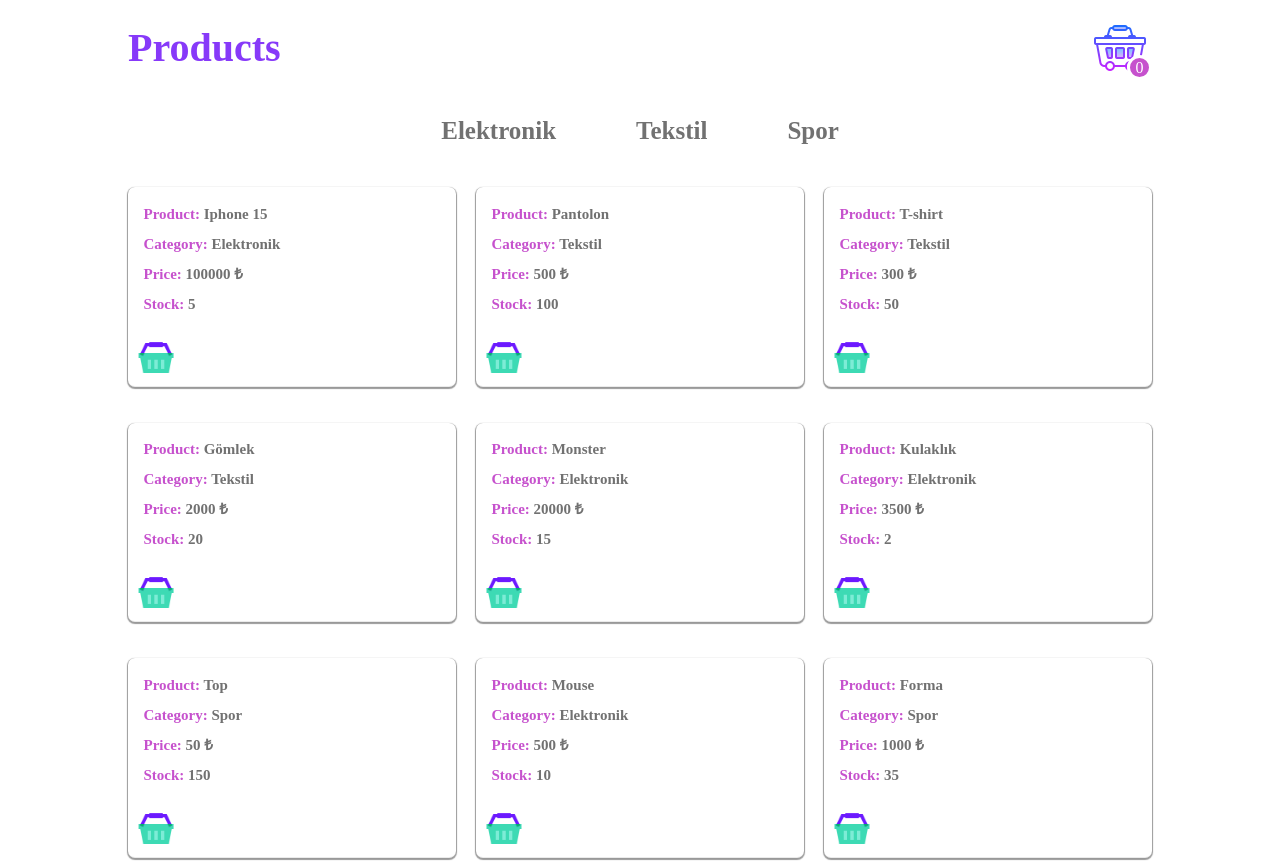
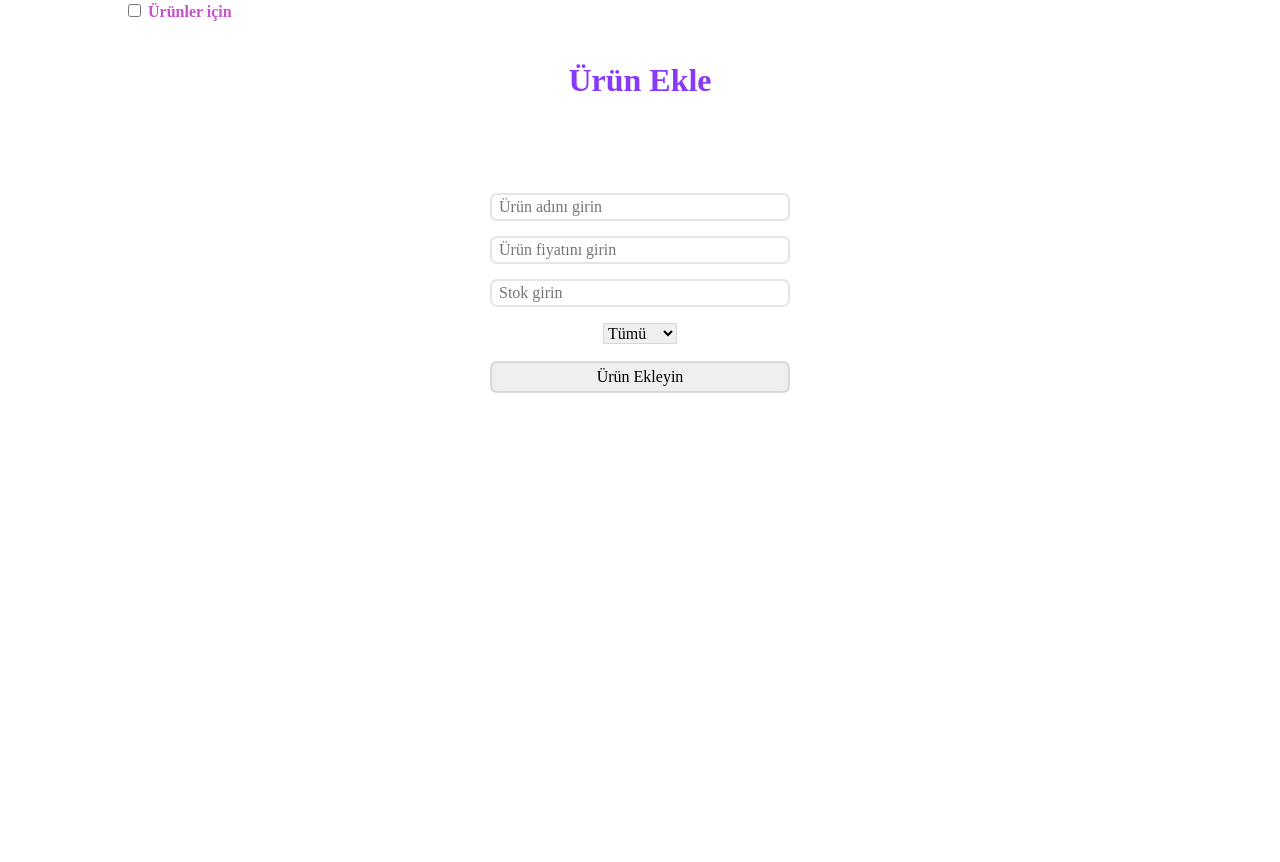
Before and after one commit to begumirci/reactProject, a React (Vite) app: page / in a window 1280 px wide. Shown: the top 862 px of the page. After the commit the page ends 800 px from the top, so only its background shows below. Built offline with nearby package versions, Linux system fonts and the light colour scheme.

Commit message:
ürün ekleme eklendi

```diff
--- a/src/App.css
+++ b/src/App.css
@@ -222,3 +222,62 @@ li{
   font-weight: bold;
   margin-bottom:1.5em;
 }
+
+.inputs{
+  display: flex;
+  flex-direction: column;
+  gap:15px;
+  justify-content: center;
+  align-items: center;
+}
+
+.inputs input{
+  width:300px;
+  border-radius: 7px;
+  border-style:solid;
+  border-color: rgba(0,0,0,0.1);
+}
+
+.inputs input::placeholder{
+  padding-left:7px;
+}
+
+.inputs input:first-child{
+  margin-top:25px;
+}
+
+.ürün-ekle{
+  width:300px;
+  border-radius: 7px;
+  border-style:solid;
+  border-color: rgba(0,0,0,0.1);
+  padding-block:2px;
+  cursor: pointer;
+}
+
+.ürün-ekle:hover{
+  background-color: #C651CD;
+  color:wheat;
+}
+
+.ürünicin{
+  color:#C651CD;
+  font-weight: bold;
+  font-size:1em;
+  margin-top:2rem;
+}
+
+.ürünicin input{
+  margin-right: 7px;
+}
+
+.category-kismi{
+  border-color: rgba(0,0,0,0.1);
+}
+
+.urunler-header{
+  text-align: center;
+  color:#8739F9;
+  margin-bottom:2em;
+  margin-top:1em;
+}
--- a/src/App.jsx
+++ b/src/App.jsx
@@ -4,8 +4,346 @@ import Basketlogo from './assets/icons8-basket-48.png';
 import Basketalllogo from './assets/icons8-basket-64.png';
 import useStickyState from '../src/helper';
 
-const productList = [
-    {
+// const productList = [
+//     {
+//       id:1,
+//       title:'Iphone 15',
+//       category:'Elektronik',
+//       price:100000,
+//       stock:5
+//       },
+//     {
+//       id:2,
+//       title:'Pantolon',
+//       category:'Tekstil',
+//       price:500,
+//       stock:100
+//     },
+//     {
+//       id:3,
+//       title:'T-shirt',
+//       category:'Tekstil',
+//       price:300,
+//       stock:50
+//     },
+//     {
+//       id:4,
+//       title:'Gömlek',
+//       category:'Tekstil',
+//       price:2000,
+//       stock:20
+//     },
+//     {
+//       id:5,
+//       title:'Monster',
+//       category:'Elektronik',
+//       price:20000,
+//       stock:15
+//     },
+//     {
+//       id:6,
+//       title:'Kulaklık',
+//       category:'Elektronik',
+//       price:3500,
+//       stock:2
+//     },
+//     {
+//       id:7,
+//       title:'Top',
+//       category:'Spor',
+//       price:50,
+//       stock:150
+//     },
+//     {
+//       id:8,
+//       title:'Mouse',
+//       category:'Elektronik',
+//       price:500,
+//       stock:10
+//     },
+//     {
+//       id:9,
+//       title:'Forma',
+//       category:'Spor',
+//       price:1000,
+//       stock:35
+//     },
+//     {
+//       id:10,
+//       title:'Ayakkabı',
+//       category:'Tekstil',
+//       price:1000,
+//       stock:10
+//     },
+//     {
+//       id:11,
+//       title:'HP',
+//       category:'Elektronik',
+//       price:50000,
+//       stock:5
+//     },
+//     {
+//       id:12,
+//       title:'Çanta',
+//       category:'Tekstil',
+//       price:550,
+//       stock:3
+//     }
+
+//   ]
+
+
+let adet = 0;
+
+function ShoppingCart({ cart, setCart, price, setPrice, productList, setProductList}){
+
+  //Sepette ürün yoksa sepeti gösterme
+  if(cart.length === 0 ){
+    return;
+  }
+
+  //Bütün sepeti sil
+  function deleteCart(){
+  setCart([]);
+  setPrice(0);
+}
+
+  //Sepet içinde adet arttırma
+  function increase(productId){
+    const productAdd = productList.find(x => x.id == productId);
+
+    if(productAdd.stock > 0){
+            const updateCart = [...cart];
+            const alreadyhaveindex = updateCart.findIndex(x => x.id === productId);
+            let newPrice = price;
+
+            if(alreadyhaveindex !== -1){
+              updateCart[alreadyhaveindex].quantity += 1;
+              productAdd.stock -=1;
+              newPrice += productAdd.price;
+              setPrice(newPrice);
+              adet+=1;
+            }
+            setCart(updateCart);
+
+      }else{
+        alert('Bu üründen daha fazla yok');
+      }
+  }
+//Sepet içinde ürün arttırmak
+  function decrease(productId){
+
+    const productAdd = productList.find(x => x.id === productId);
+    const updateCart = [...cart];
+
+    const alreadyhaveindex = updateCart.findIndex(x => x.id === productId);
+    let newPrice = price;
+
+    if(alreadyhaveindex !== -1){
+      if(updateCart[alreadyhaveindex].quantity === 1){
+        productAdd.stock +=1;
+        updateCart.splice(alreadyhaveindex,1);
+        adet -=1;
+
+      }else{
+        updateCart[alreadyhaveindex].quantity -=1;
+        productAdd.stock +=1;
+        adet -=1;
+      }
+    }
+
+    setCart(updateCart);
+    newPrice -= productAdd.price;
+    setPrice(newPrice);
+  }
+
+  return (
+    <div className='basket-all' id='sepet'>
+      <h2>Sepet</h2>
+      <ul className='basket-list'>
+        {cart.map((product) => (
+          <li className='basket-item' key={product.id}>
+            <div className='basket'>
+            <span className='little-title'>Ürün Adı: {product.title}</span>
+            <span className='little-category'>Kategori: {product.category}</span>
+            <span className='little-price'>Fiyat: {product.price}</span>
+            </div>
+            <div className='increase-decrease'>
+            <span className='decrease' onClick={() => decrease(product.id)} data-decreaseid={product.id}>-</span>
+            <span className='many'>{product.quantity}</span>
+            <span className='increase' onClick={() => increase(product.id)} data-increaseid={product.id}>+</span>
+            </div>
+          </li>
+        ))}
+      </ul>
+      <hr/>
+      <div className='total-button'>
+      <span className='total'>Toplam Fiyat:{price}</span>
+      <button className='delete-btn' onClick={deleteCart} >Sepeti Sil</button>
+      </div>
+    </div>
+  );
+}
+
+function ShowList({ cart, setCart, price, setPrice, productList, setProductList }){
+
+  //Kategoriye ayırma
+  const [category, setCategory] = useState('');
+  const handleCategoryClick = (selectedCategory) => {
+    setCategory(selectedCategory);
+  };
+
+  const filteredProducts = category
+    ? productList.filter((product) => product.category === category)
+    : productList;
+
+    //Sepete ürün ekleme
+    const addToCart = (productId) => {
+
+      const productAdd = productList.find(x => x.id == productId);
+      //const productIndex = productList.findIndex(x => x.id === productId);
+
+
+          if(productAdd.stock > 0){
+            const updateCart = [...cart];
+            const alreadyhaveindex = updateCart.findIndex(x => x.id === productId);
+            let newPrice =  price;
+
+            if(alreadyhaveindex !== -1){
+              updateCart[alreadyhaveindex].quantity += 1;
+              productAdd.stock -=1;
+              newPrice+= productAdd.price;
+              setPrice(newPrice);
+              adet+=1;
+
+            }else {
+              updateCart.push({...productAdd, quantity:1})
+              productAdd.stock -=1;
+              newPrice+= productAdd.price;
+              setPrice(newPrice);
+              adet+=1;
+
+            }
+             setCart(updateCart);
+          }else {
+            alert('Bu üründen daha fazla yok');
+            return;
+
+          }
+        }
+
+  return (
+    <div>
+      <div className='header'>
+        <h1 className='title'>Products</h1>
+        <div className='img-position'>
+          <a href="#sepet"><img src={Basketalllogo} className="all-logo" alt="basket-logo2" /></a>
+          <span className='basketItem'>{adet}</span>
+        </div>
+      </div>
+      <div id="category-list">
+        <a href='#' onClick={() => handleCategoryClick('Elektronik')}>Elektronik</a>
+        <a href='#' onClick={() => handleCategoryClick('Tekstil')}>Tekstil</a>
+        <a href='#' onClick={() => handleCategoryClick('Spor')}>Spor</a>
+      </div>
+      <div className="product-list">
+        {filteredProducts.map((product) => (
+          <div className='list-item' key={product.id}>
+            <div className='product-info'>
+              <span className='product-title'><strong>Product: </strong>{product.title}</span>
+              <span className='product-title'><strong>Category: </strong>{product.category}</span>
+              <span className='product-title'><strong>Price: </strong>{product.price} ₺</span>
+              <span className='product-title'><strong>Stock: </strong>{product.stock}</span>
+            </div>
+            <img src={Basketlogo} className="logo" onClick={() => addToCart(product.id)} alt="basket-logo" />
+          </div>
+        ))}
+      </div>
+    </div>
+  );
+}
+
+function Fixed({productList, setProductList}){
+const [title, setTitle] = useState('');
+const [category,setCategory] =useState('');
+const [cost,setCost] =useState('');
+const [stock,setStock] =useState('');
+
+function addProduct(){
+
+  const newProduct = {
+    id: ProductId(),
+    title: title,
+    category: category,
+    price: cost,
+    stock :stock
+  };
+
+  setProductList([...productList,newProduct]);
+
+  setTitle('');
+  setCategory('');
+  setCost('');
+  setStock('');
+}
+
+let lastProductId = 0;
+if(localStorage.lastProductId){
+  lastProductId = Number(localStorage.lastProductId);
+
+}
+function ProductId(){
+  lastProductId ++;
+  localStorage.lastProductId = lastProductId;
+  return lastProductId;
+}
+
+ function handleChange(e){
+     setCategory(e.target.value)
+ }
+console.log(category);
+  return (
+   <div>
+    <h1 className='urunler-header'>Ürün Ekle</h1>
+    <div className='inputs'>
+      <input type="text"
+             placeholder='Ürün adını girin'
+             required
+             value = {title}
+             onChange={(e) => {setTitle(e.target.value)}}
+      />
+      <input type="number"
+             placeholder='Ürün fiyatını girin'
+             required
+             value = {cost}
+             onChange={(e) => {setCost(e.target.value)}}
+       />
+       <input type="number"
+              placeholder='Stok girin'
+              required
+              value= {stock}
+              onChange={(e) => {setStock(e.target.value)}}
+       />
+       <div className='category-option'>
+        <select className='category-kismi'  value={category} onChange={handleChange}>
+          <option value="Tümü">Tümü</option>
+          <option value="Elektrik">Elektrik</option>
+          <option value="Tekstil">Tekstil</option>
+          <option value="Spor">Spor</option>
+        </select>
+       </div>
+       <button className='ürün-ekle' onClick={addProduct}>Ürün Ekleyin</button>
+    </div>
+   </div>
+  )
+
+}
+
+export function App(){
+const [cart, setCart] = useStickyState([],'cart');
+const [price,setPrice] = useStickyState(0,'price');
+const [isEditModOn,setisEditmodOn] = useState(false);
+const [productList, setProductList] = useStickyState([{
       id:1,
       title:'Iphone 15',
       category:'Elektronik',
@@ -88,189 +426,32 @@ const productList = [
       category:'Tekstil',
       price:550,
       stock:3
-    }
-
-  ]
+    }])
 
 
-let adet = 0;
-
-function ShoppingCart({ cart, setCart, price, setPrice}){
 
 
-  if(cart.length === 0 ){
-    return;
-  }
 
-  function deleteCart(){
-  setCart([]);
-  setPrice(0);
-}
-
-
-  function increase(productId){
-    const productAdd = productList.find(x => x.id == productId);
-    const productIndex = productList.findIndex(x => x.id === productId);
-    if(productAdd.stock > 0){
-            const updateCart = [...cart];
-            const alreadyhaveindex = updateCart.findIndex(x => x.id === productId);
-            let newPrice = price;
-
-            if(alreadyhaveindex !== -1){
-              updateCart[alreadyhaveindex].quantity += 1;
-              productAdd.stock -=1;
-              newPrice += productAdd.price;
-              setPrice(newPrice);
-              adet+=1;
-            }
-            setCart(updateCart);
-
-      }else{
-        productList.splice(productIndex,1);
-        alert('Bu üründen daha fazla yok');
-        adet-=1;
-      }
-  }
-
-  function decrease(productId){
-
-    const productAdd = productList.find(x => x.id === productId);
-    const updateCart = [...cart];
-    const alreadyhaveindex = updateCart.findIndex(x => x.id === productId);
-    let newPrice = price;
-    if(alreadyhaveindex !== -1){
-      if(updateCart[alreadyhaveindex].quantity === 1){
-        productAdd.stock +=1;
-        updateCart.splice(alreadyhaveindex,1);
-        adet -=1;
-
-      }else{
-        updateCart[alreadyhaveindex].quantity -=1;
-        productAdd.stock +=1;
-        adet -=1;
-      }
-    }
-
-    setCart(updateCart);
-    newPrice -= productAdd.price;
-    setPrice(newPrice);
+function editMod(e){
+  setisEditmodOn(e.target.checked);
 }
 
   return (
-    <div className='basket-all' id='sepet'>
-      <h2>Sepet</h2>
-      <ul className='basket-list'>
-        {cart.map((product) => (
-          <li className='basket-item' key={product.id}>
-            <div className='basket'>
-            <span className='little-title'>Ürün Adı: {product.title}</span>
-            <span className='little-category'>Kategori: {product.category}</span>
-            <span className='little-price'>Fiyat: {product.price}</span>
-            </div>
-            <div className='increase-decrease'>
-            <span className='decrease' onClick={() => decrease(product.id)} data-decreaseid={product.id}>-</span>
-            <span className='many'>{product.quantity}</span>
-            <span className='increase' onClick={() => increase(product.id)} data-increaseid={product.id}>+</span>
-            </div>
-          </li>
-        ))}
-      </ul>
-      <hr/>
-      <div className='total-button'>
-      <span className='total'>Toplam Fiyat:{price}</span>
-      <button className='delete-btn' onClick={deleteCart} >Sepeti Sil</button>
-      </div>
-    </div>
-  );
-}
-
-function ShowList({ cart, setCart, price, setPrice }){
-  const [category, setCategory] = useState('');
-  const handleCategoryClick = (selectedCategory) => {
-    setCategory(selectedCategory);
-  };
-
-  const filteredProducts = category
-    ? productList.filter((product) => product.category === category)
-    : productList;
-
-    const addToCart = (productId) => {
-
-      const productAdd = productList.find(x => x.id == productId);
-      //const productIndex = productList.findIndex(x => x.id === productId);
-
-
-          if(productAdd.stock > 0){
-            const updateCart = [...cart];
-            const alreadyhaveindex = updateCart.findIndex(x => x.id === productId);
-            let newPrice =  price;
-
-            if(alreadyhaveindex !== -1){
-              updateCart[alreadyhaveindex].quantity += 1;
-              productAdd.stock -=1;
-              newPrice+= productAdd.price;
-              setPrice(newPrice);
-              adet+=1;
-
-            }else {
-              updateCart.push({...productAdd, quantity:1})
-              productAdd.stock -=1;
-              newPrice+= productAdd.price;
-              setPrice(newPrice);
-              adet+=1;
-
-            }
-             setCart(updateCart);
-          }else {
-            alert('Bu üründen daha fazla yok');
-            return;
-
-          }
-        }
-  return (
-    <div>
-      <div id="category-list">
-        <a href='#' onClick={() => handleCategoryClick('Elektronik')}>Elektronik</a>
-        <a href='#' onClick={() => handleCategoryClick('Tekstil')}>Tekstil</a>
-        <a href='#' onClick={() => handleCategoryClick('Spor')}>Spor</a>
-      </div>
-      <div className="product-list">
-        {filteredProducts.map((product) => (
-          <div className='list-item' key={product.id}>
-            <div className='product-info'>
-              <span className='product-title'><strong>Product: </strong>{product.title}</span>
-              <span className='product-title'><strong>Category: </strong>{product.category}</span>
-              <span className='product-title'><strong>Price: </strong>{product.price} ₺</span>
-              <span className='product-title'><strong>Stock: </strong>{product.stock}</span>
-            </div>
-            <img src={Basketlogo} className="logo" onClick={() => addToCart(product.id)} alt="basket-logo" />
-          </div>
-        ))}
-      </div>
-    </div>
-  );
-}
-
-
-
-export function App(){
-const [cart, setCart] = useStickyState([],'cart');
-const [price,setPrice] = useStickyState(0,'price');
-  return (
   <>
     <div className='container'>
-    <div className='header'>
-    <h1 className='title'>Products</h1>
-    <div className='img-position'>
-      <a href="#sepet">
-    <img src={Basketalllogo} className="all-logo" alt="basket-logo2" />
-    </a>
-    <span className='basketItem'>{adet}</span>
+
+    <label className='ürünicin'><input type="checkbox" onClick={editMod} />Ürünler için</label>
+    {isEditModOn ? (<><ShowList cart={cart} setCart={setCart} price={price} setPrice={setPrice} productList={productList} setProductList={setProductList}/>
+    <ShoppingCart cart={cart} setCart={setCart} price={price} setPrice={setPrice} productList={productList} setProductList={setProductList}/></>) :
+     <Fixed  productList={productList} setProductList={setProductList}/>
+     }
     </div>
-    </div>
+
+    {/* { if(editMod == false){
       <ShowList cart={cart} setCart={setCart} price={price} setPrice={setPrice}/>
+
       <ShoppingCart cart={cart} setCart={setCart} price={price} setPrice={setPrice}/>
-    </div>
+    }} */}
   </>
   )
 
```
Lines whose indentation alone changed are shown as unchanged.
